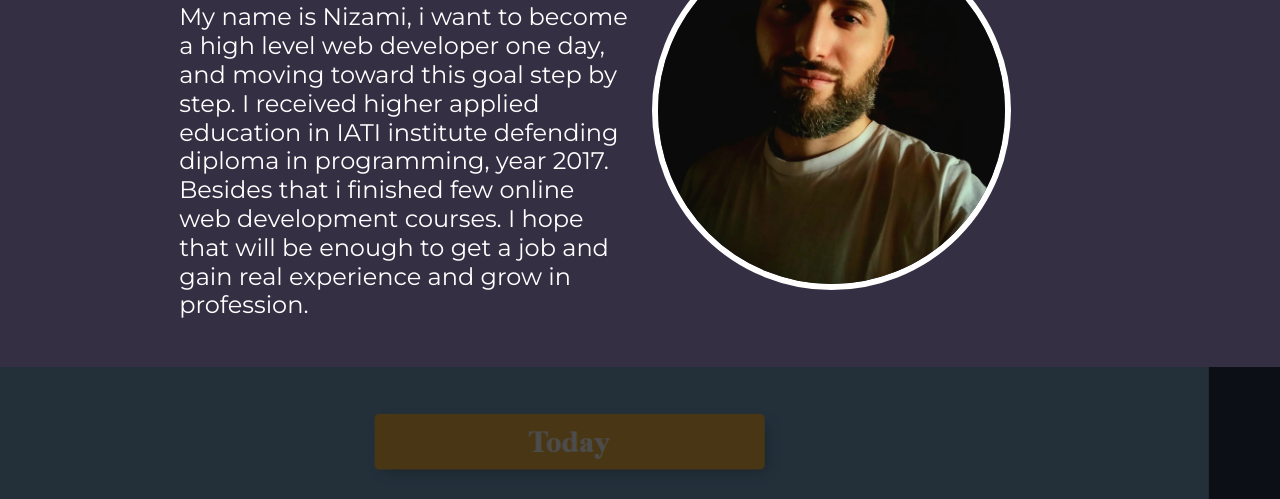
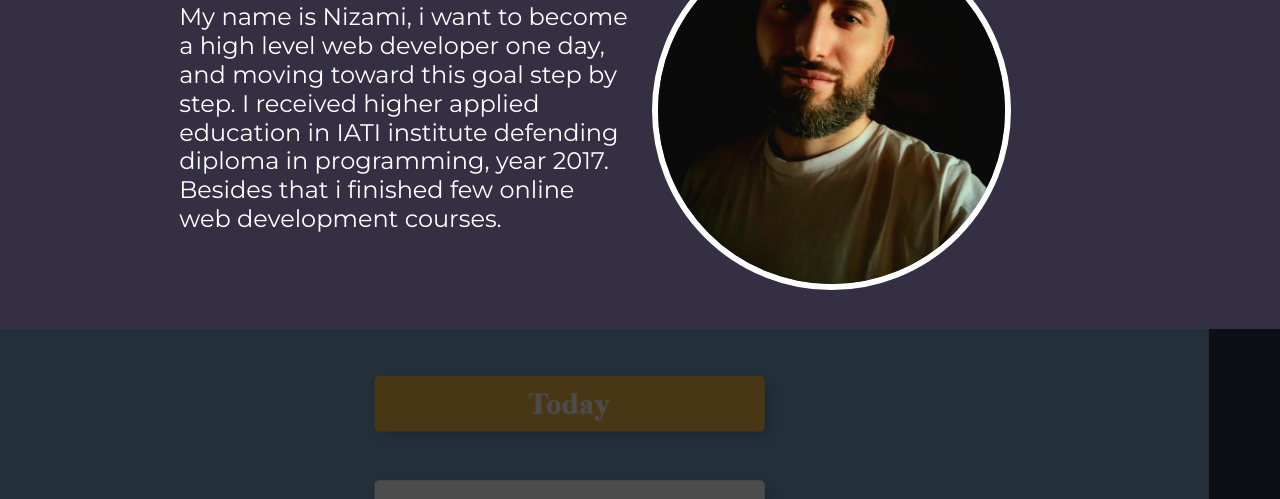
Before and after one commit to NAlijev/PRTFL, a plain HTML site: page index.html in a window 1280 px wide. Shown: the part 301-800 px from the top of the page. Drawn offline with nearby package versions, Linux system fonts and the light colour scheme.

Commit message:
Update index.html

```diff
--- a/index.html
+++ b/index.html
@@ -70,8 +70,7 @@
             My name is Nizami, i want to become a high level web developer one day,
             and moving toward this goal step by step. I received higher applied education
             in IATI institute defending diploma in programming, year 2017. Besides that i
-            finished few online web development courses. I hope that will be enough to
-            get a job and gain real experience and grow in profession.
+            finished few online web development courses.
           </h4>
 
         </div>
```
